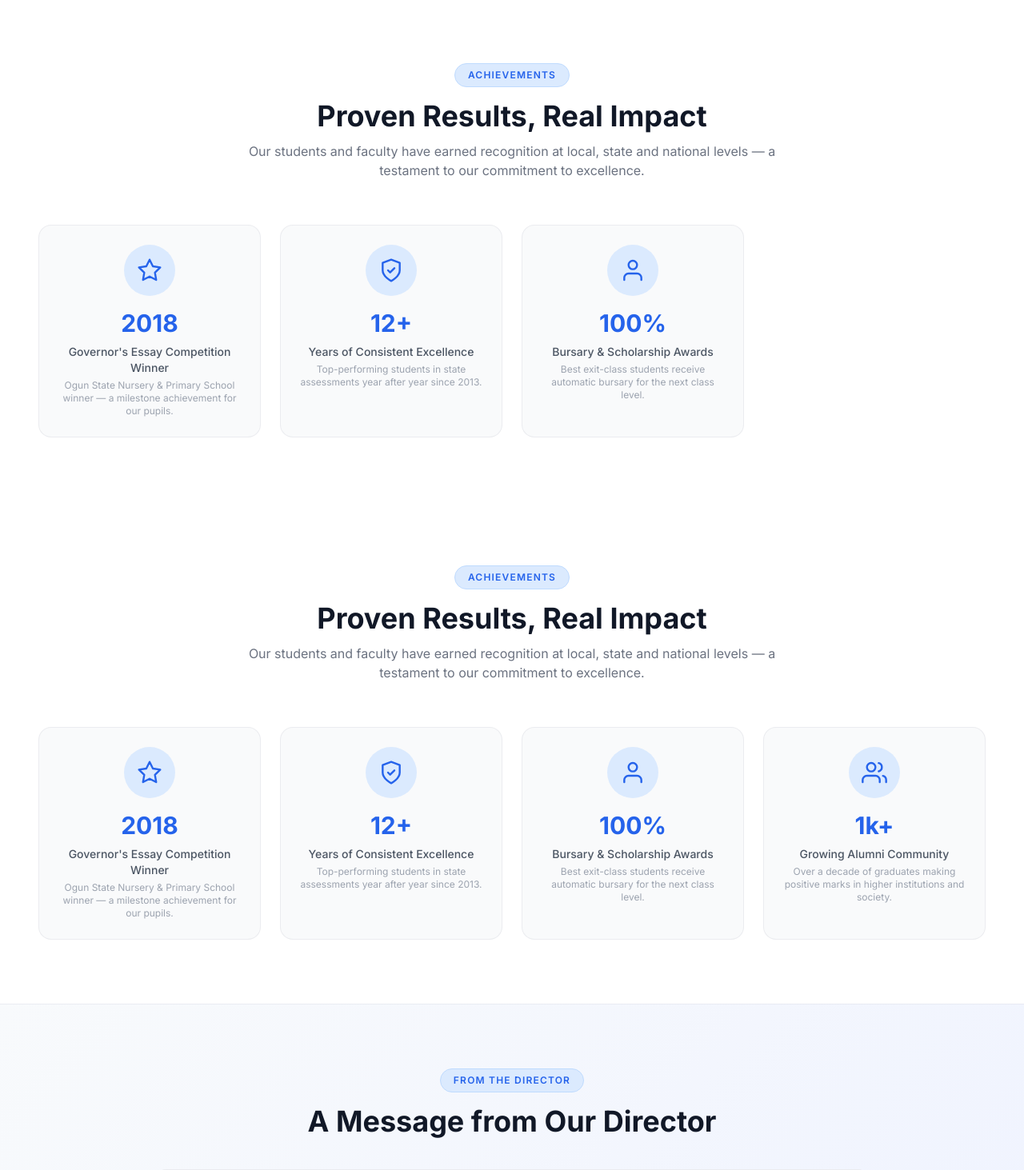
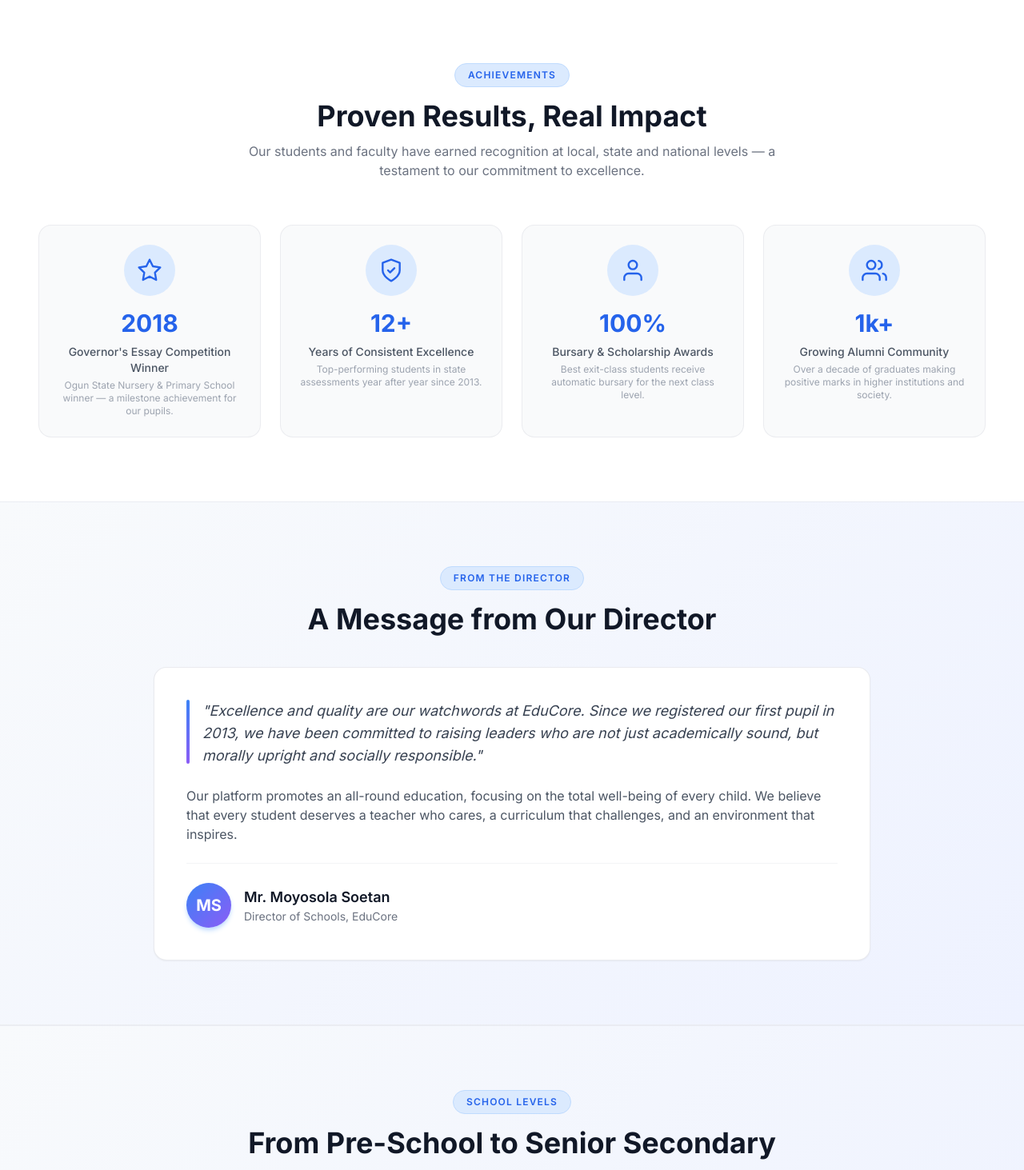
Before and after one commit to olasunkamiabdulrasheed-design/educore-school-management, a Django app: page / in a window 1280 px wide. Shown: the part 1772-3235 px from the top of the page at 80% size. Run offline with Django 5.2, Linux system fonts and the light colour scheme; some libraries are stand-ins or nearby versions.

Commit message:
fixes the achivement in home page

```diff
--- a/templates/accounts/home.html
+++ b/templates/accounts/home.html
@@ -871,114 +871,6 @@ document.addEventListener("DOMContentLoaded", function () {
   <!-- ===== OUR ACHIEVEMENTS ===== -->
   <section class="py-20 px-6 sm:px-8 lg:px-12 bg-white">
     <div class="max-w-7xl mx-auto">
-
-      <div class="text-center mb-14">
-        <span class="inline-block text-xs font-semibold tracking-widest uppercase text-primary-600 bg-primary-100 px-4 py-1.5 rounded-full border border-primary-200">
-          Achievements
-        </span>
-
-        <h2 class="text-3xl md:text-4xl font-bold text-gray-900 mt-4">
-          Proven Results, Real Impact
-        </h2>
-
-        <p class="text-gray-500 max-w-2xl mx-auto mt-3 text-base">
-          Our students and faculty have earned recognition at local, state and national levels — a testament to our commitment to excellence.
-        </p>
-      </div>
-
-      <div class="grid grid-cols-1 sm:grid-cols-2 lg:grid-cols-4 gap-6">
-
-        <!-- Achievement 1 -->
-        <div class="card-hover bg-gray-50 rounded-2xl p-6 border border-gray-200/70 text-center hover:border-primary-300 hover:shadow-lg transition-all">
-          <div class="w-16 h-16 rounded-full bg-primary-100 flex items-center justify-center mx-auto mb-4">
-            <svg xmlns="http://www.w3.org/2000/svg"
-                 class="w-8 h-8 text-primary-600"
-                 viewBox="0 0 24 24"
-                 fill="none"
-                 stroke="currentColor"
-                 stroke-width="1.8"
-                 stroke-linecap="round"
-                 stroke-linejoin="round">
-              <polygon points="12 2 15.09 8.26 22 9.27 17 14.14 18.18 21.02 12 17.77 5.82 21.02 7 14.14 2 9.27 8.91 8.26 12 2"/>
-            </svg>
-          </div>
-
-          <span class="block text-3xl font-bold text-primary-600">
-            2018
-          </span>
-
-          <p class="text-sm text-gray-600 mt-2 font-medium">
-            Governor's Essay Competition Winner
-          </p>
-
-          <p class="text-xs text-gray-400 mt-1">
-            Ogun State Nursery & Primary School winner — a milestone achievement for our pupils.
-          </p>
-        </div>
-
-        <!-- Achievement 2 -->
-        <div class="card-hover bg-gray-50 rounded-2xl p-6 border border-gray-200/70 text-center hover:border-primary-300 hover:shadow-lg transition-all">
-          <div class="w-16 h-16 rounded-full bg-primary-100 flex items-center justify-center mx-auto mb-4">
-            <svg xmlns="http://www.w3.org/2000/svg"
-                 class="w-8 h-8 text-primary-600"
-                 viewBox="0 0 24 24"
-                 fill="none"
-                 stroke="currentColor"
-                 stroke-width="1.8"
-                 stroke-linecap="round"
-                 stroke-linejoin="round">
-              <path d="M12 22s8-4 8-10V5l-8-3-8 3v7c0 6 8 10 8 10z"/>
-              <polyline points="9 12 11 14 15 10"/>
-            </svg>
-          </div>
-
-          <span class="block text-3xl font-bold text-primary-600">
-            12+
-          </span>
-
-          <p class="text-sm text-gray-600 mt-2 font-medium">
-            Years of Consistent Excellence
-          </p>
-
-          <p class="text-xs text-gray-400 mt-1">
-            Top-performing students in state assessments year after year since 2013.
-          </p>
-        </div>
-
-        <!-- Achievement 3 -->
-        <div class="card-hover bg-gray-50 rounded-2xl p-6 border border-gray-200/70 text-center hover:border-primary-300 hover:shadow-lg transition-all">
-          <div class="w-16 h-16 rounded-full bg-primary-100 flex items-center justify-center mx-auto mb-4">
-            <svg xmlns="http://www.w3.org/2000/svg"
-                 class="w-8 h-8 text-primary-600"
-                 viewBox="0 0 24 24"
-                 fill="none"
-                 stroke="currentColor"
-                 stroke-width="1.8"
-                 stroke-linecap="round"
-                 stroke-linejoin="round">
-              <path d="M20 21v-2a4 4 0 0 0-4-4H8a4 4 0 0 0-4 4v2"/>
-              <circle cx="12" cy="7" r="4"/>
-            </svg>
-          </div>
-
-          <span class="block text-3xl font-bold text-primary-600">
-            100%
-          </span>
-
-          <p class="text-sm text-gray-600 mt-2 font-medium">
-            Bursary & Scholarship Awards
-          </p>
-
-          <p class="text-xs text-gray-400 mt-1">
-            Best exit-class students receive automatic bursary for the next class level.
-          </p>
-        </div>
-
-    </section>
-
-  <!-- ===== OUR ACHIEVEMENTS ===== -->
-  <section class="py-20 px-6 sm:px-8 lg:px-12 bg-white">
-    <div class="max-w-7xl mx-auto">
       <div class="text-center mb-14">
         <span class="inline-block text-xs font-semibold tracking-widest uppercase text-primary-600 bg-primary-100 px-4 py-1.5 rounded-full border border-primary-200">Achievements</span>
         <h2 class="text-3xl md:text-4xl font-bold text-gray-900 mt-4">Proven Results, Real Impact</h2>
```
